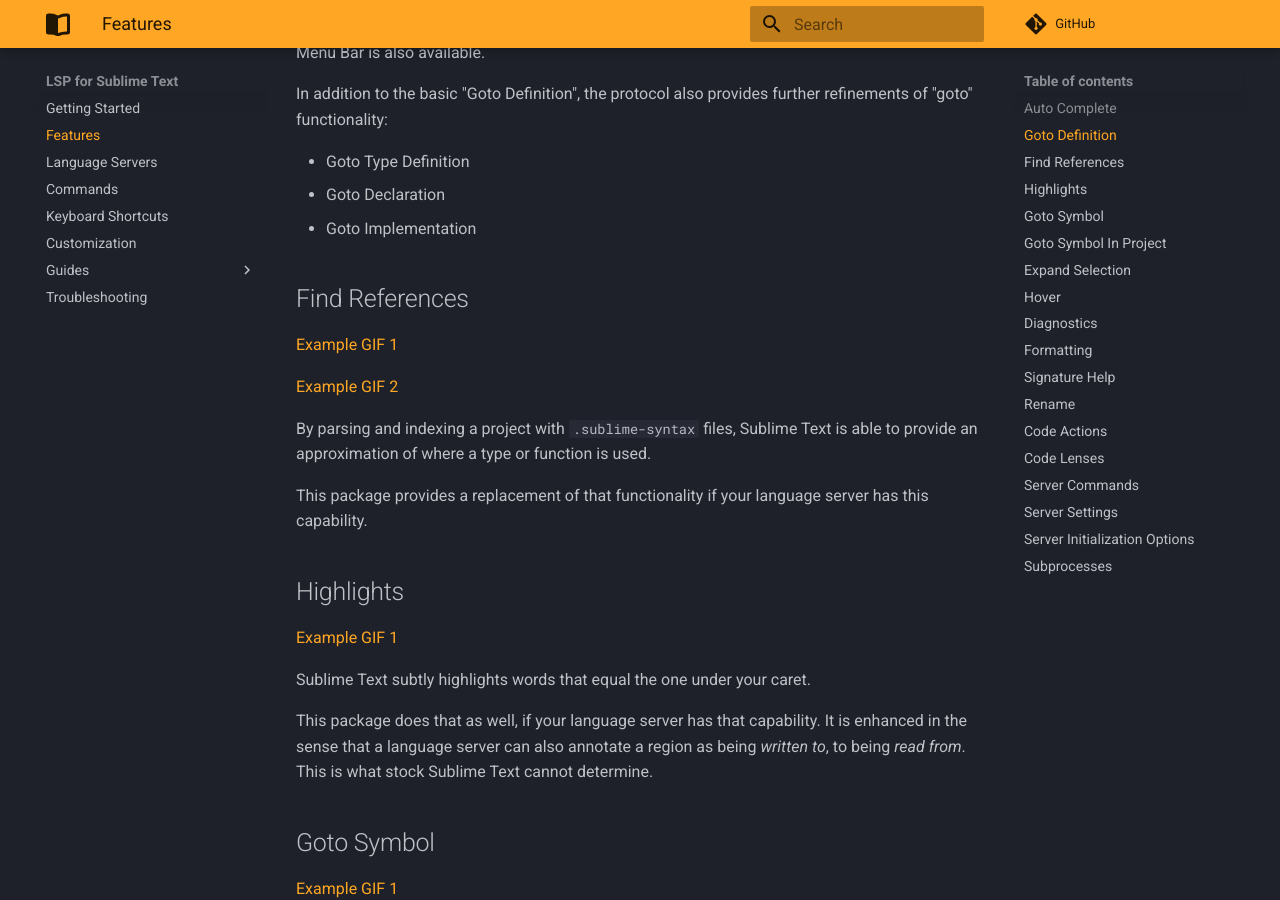
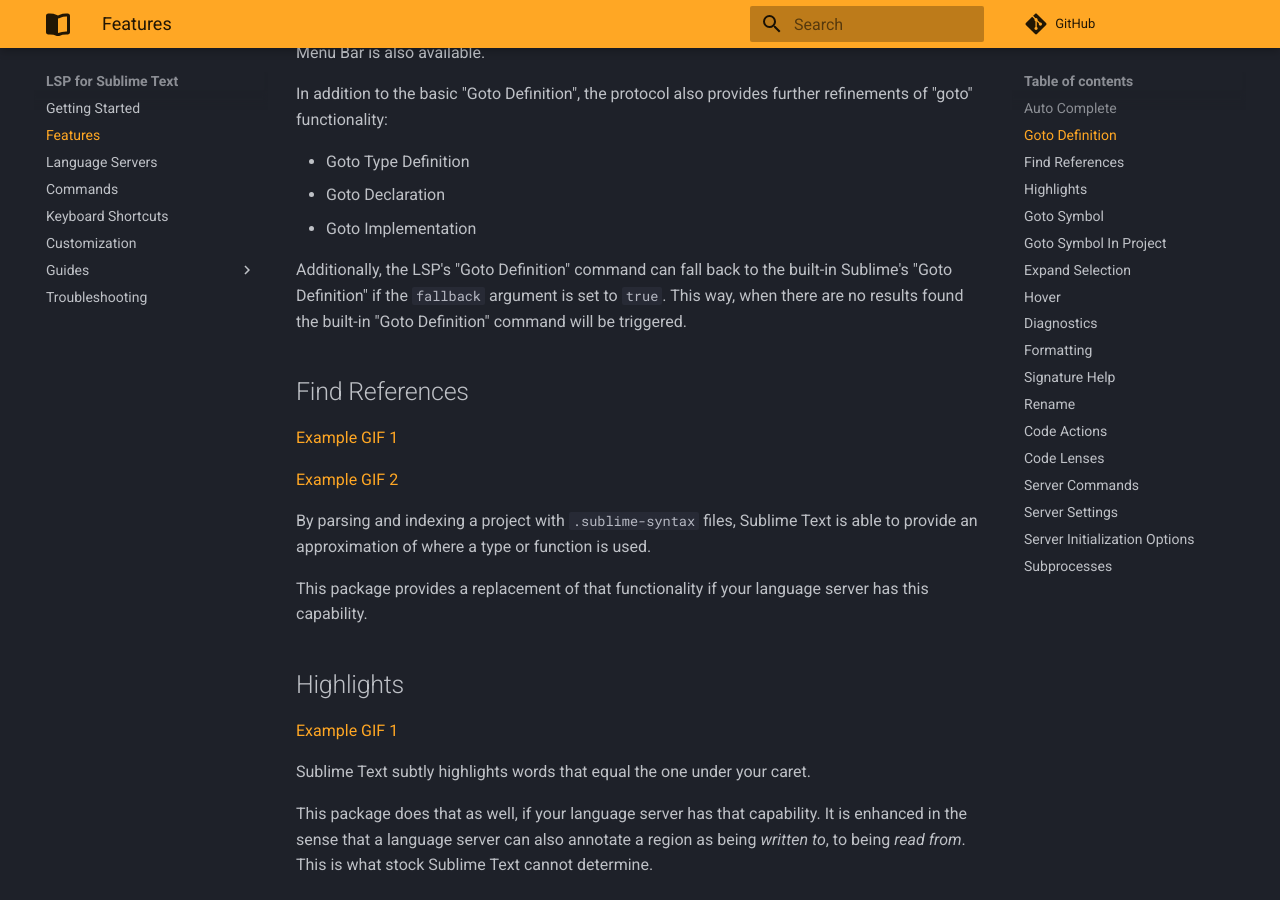
Before and after one commit to sublimelsp/LSP, an MkDocs documentation site: the page built from docs/src/features.md, in a window 1280 px wide and 900 px high, scrolled down 1048 px. Built offline with MkDocs 1.6.1 and Material for MkDocs 9.7.7, drawn with Linux system fonts in a browser that asks for light colours; comment, search, counter and statistics services are not loaded.

Commit message:
Update docs and keymap

```diff
--- a/docs/src/features.md
+++ b/docs/src/features.md
@@ -30,6 +30,9 @@
 - Goto Type Definition
 - Goto Declaration
 - Goto Implementation
+
+Additionally, the LSP's "Goto Definition" command can fall back to the built-in Sublime's "Goto Definition" if the `fallback` argument is set to `true`.
+This way, when there are no results found the built-in "Goto Definition" command will be triggered.
 
 ## Find References
 
```
Also changed, not shown: 1 other file.
